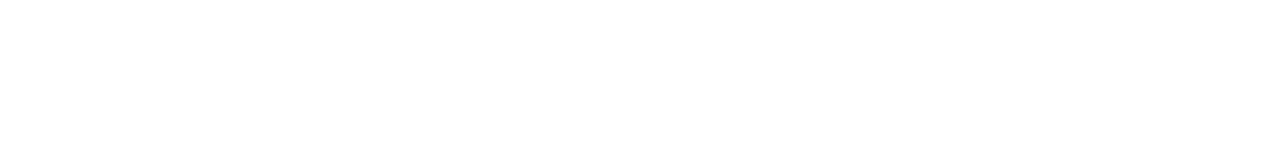
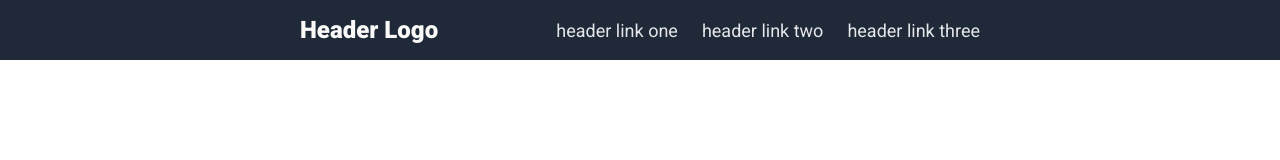
Before and after one commit to mathmas/landing-page, a plain HTML site: page index.html in a window 1280 px wide. Drawn offline with Linux system fonts and the light colour scheme.

Commit message:
feat: header

```diff
--- a/index.html
+++ b/index.html
@@ -6,8 +6,27 @@
     <title>Landing Page</title>
 
     <link rel="stylesheet" href="styles.css">
+
 </head>
 <body>
+    <header class="background-dark">
+        <div class="logo main-text">
+            <a href=""> Header Logo</a>
+        </div>
+        <nav>
+            <ul>
+                <li><a href="">header link one</a></li>
+                <li><a href="">header link two</a></li>
+                <li><a href="">header link three</a></li>
+            </ul>
+        </nav>
+    </header>
 
+    <main>
+
+    </main>
+    <footer>
+
+    </footer>
 </body>
 </html>
--- a/styles.css
+++ b/styles.css
@@ -0,0 +1,47 @@
+@import url('https://fonts.googleapis.com/css2?family=Roboto:ital,wght@0,100..900;1,100..900&display=swap');
+body {
+    font-family: "Roboto", sans-serif;
+    margin: 0;
+}
+
+a {
+    text-decoration: none;
+    color: inherit;
+}
+
+ul {
+    list-style: none;
+    padding: 0;
+    margin: 0;
+
+    display: flex;
+    gap: 24px;
+}
+
+li {
+    font-size: 18px;
+    color: #E5E7EB;
+}
+
+.background-dark {
+    background-color: #1F2937;
+}
+
+.main-text {
+    font-size: 48px;
+    color: #F9FAF8;
+    font-weight: 900;
+}
+
+header {
+    display: flex;
+    justify-content: space-between;
+    align-items: center;
+
+    padding: 16px 300px;
+}
+
+.logo {
+    font-size: 24px;
+    color: #F9FAF8;
+}
```
